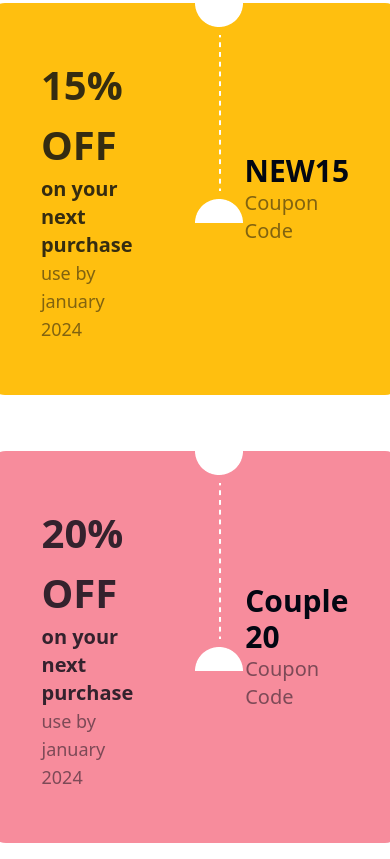
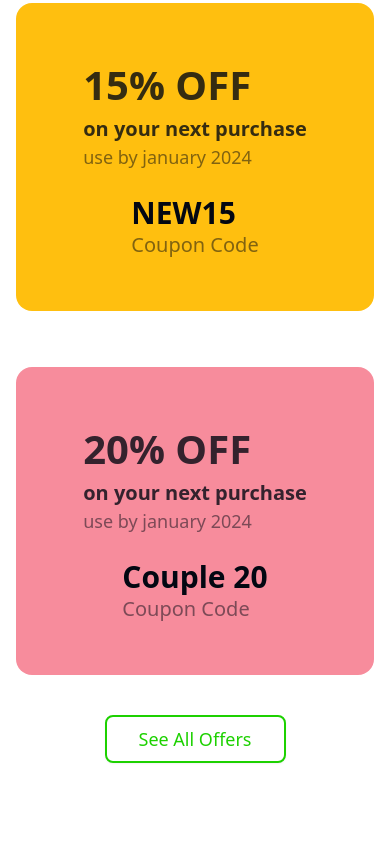
Before and after one commit to devo-ab/ride-easy, a plain HTML site: page index.html in a window 390 px wide. Shown: the part 1185-2044 px from the top of the page. Drawn offline with nearby package versions, Linux system fonts and the light colour scheme.

Commit message:
offer card problem same

```diff
--- a/index.html
+++ b/index.html
@@ -137,37 +137,50 @@
             <h2 class="text-[40px] text-[ #030712] font-bold text-center">Best offers for you</h2>
 
             <div class="flex flex-col lg:flex-row gap-14 mt-14 mx-auto items-center justify-center">
-                <div class="flex items-center relative p-[52px] bg-[#FFBF0F] rounded-2xl">
-                    <div>
+                <div
+                    class="w-full md:w-auto flex flex-col md:flex-row items-center relative p-[52px] bg-[#FFBF0F] rounded-2xl">
+                    <!-- Left -->
+                    <div class="mb-6 md:mb-0">
                         <h1 class="text-[40px] font-black text-[#030712CC]">15% OFF</h1>
                         <p class="text-xl font-semibold text-[#030712CC]">on your next purchase</p>
                         <p class="text-lg font-medium text-[#03071280]">use by january 2024</p>
                     </div>
 
-                    <div class="ml-28">
+                    <!-- Right -->
+                    <div class="md:ml-28">
                         <h1 class="font-bold text-3xl text-[#030712]">NEW15</h1>
                         <p class="font-medium text-xl text-[#03071280]">Coupon Code</p>
                     </div>
-                    <div>
+
+                    <!-- Divider -->
+                    <div class="hidden md:block">
                         <img src="./assets/images/cupon-devider.png" alt="" class="absolute top-0 left-1/2">
                     </div>
                 </div>
 
-                <div class="flex items-center relative p-[52px] bg-[#F78C9C] rounded-2xl">
-                    <div>
+
+
+                <div
+                    class="w-full md:w-auto flex flex-col md:flex-row items-center relative p-[52px] bg-[#F78C9C] rounded-2xl">
+                    <!-- Left -->
+                    <div class="mb-6 md:mb-0">
                         <h1 class="text-[40px] font-black text-[#030712CC]">20% OFF</h1>
                         <p class="text-xl font-semibold text-[#030712CC]">on your next purchase</p>
                         <p class="text-lg font-medium text-[#03071280]">use by january 2024</p>
                     </div>
 
-                    <div class="ml-28">
+                    <!-- Right -->
+                    <div class="md:ml-28">
                         <h1 class="font-bold text-3xl text-[#030712]">Couple 20</h1>
                         <p class="font-medium text-xl text-[#03071280]">Coupon Code</p>
                     </div>
-                    <div>
+
+                    <!-- Divider -->
+                    <div class="hidden md:block">
                         <img src="./assets/images/cupon-devider.png" alt="" class="absolute top-0 left-1/2">
                     </div>
                 </div>
+
             </div>
 
             <div class="items-center justify-center text-center mt-10">
```
Lines whose indentation alone changed are shown as unchanged.
